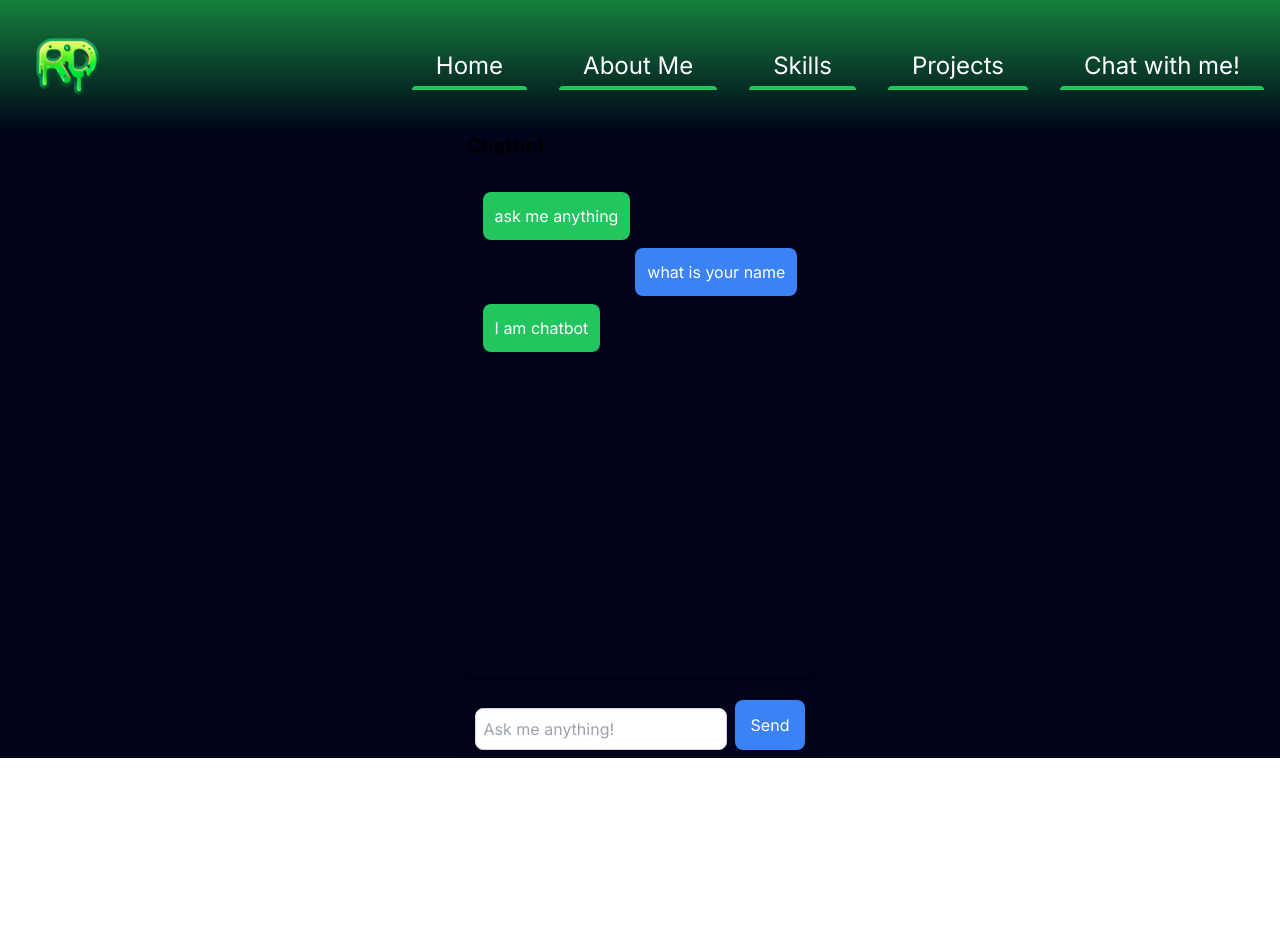
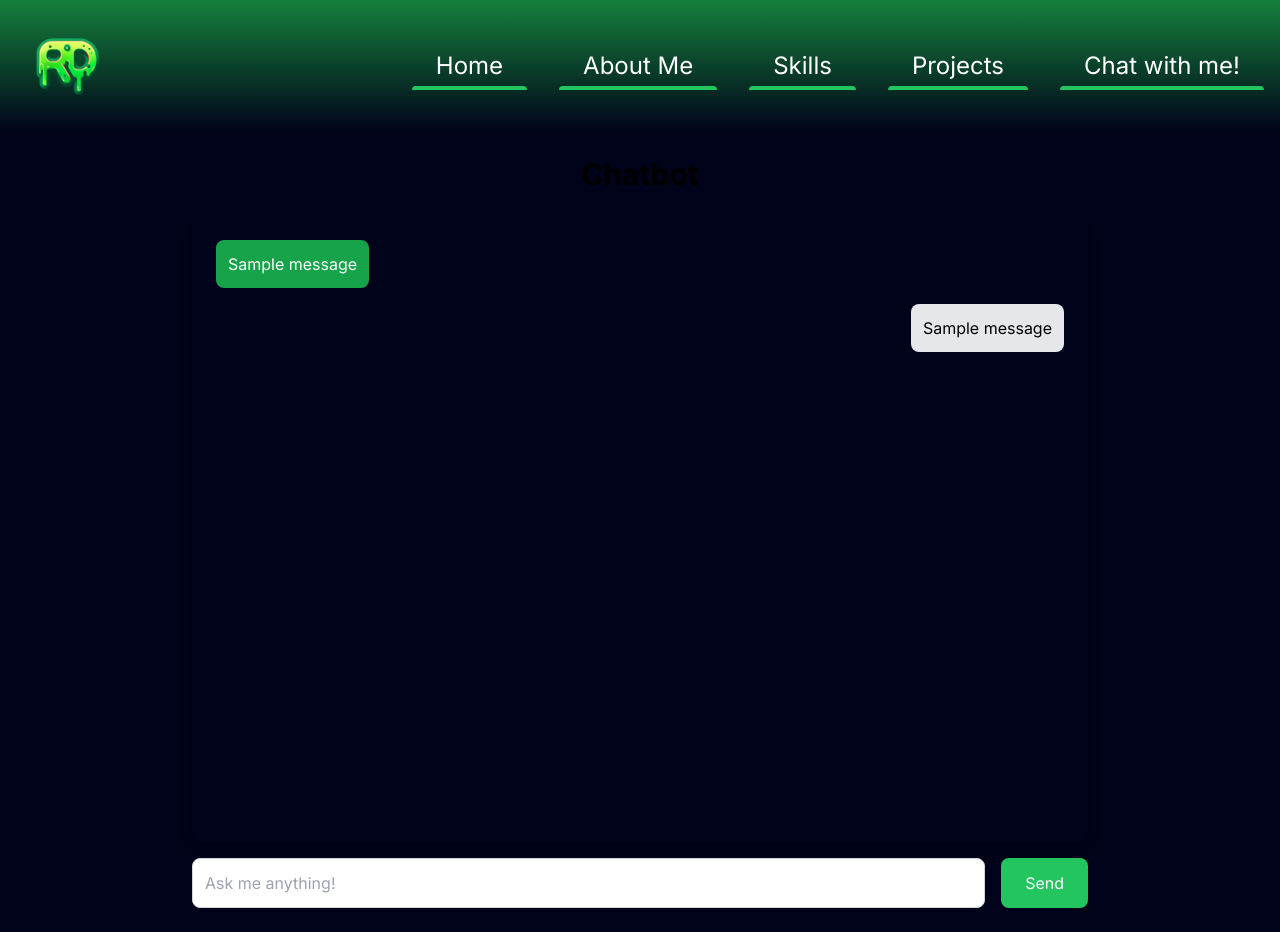
Before and after one commit to rgchdx/portfolio, a Next.js app: page /Chatbot in a window 1280 px wide. Before the commit the page ends 800 px from the top, so only its background shows below. Built offline with nearby package versions, Linux system fonts and the light colour scheme.

Commit message:
Created the usestates so that the submit button will actually send in the current state of the text into the chat and create a new message with newMessage

```diff
--- a/app/globals.css
+++ b/app/globals.css
@@ -45,3 +45,33 @@
   width: 100%;
   filter: drop-shadow(0 0 23px var(--animation-color))
 }
+
+.message{
+  border-radius: 5px;
+  padding: 0.5rem;
+  --message-color-ai: #4CAF50;
+  --message-color-user: #FFFFFF;
+}
+
+.message-ai{
+  background-color: var(--message-color-ai);
+  color:white;
+}
+
+.message-user{
+  background-color: var(--message-color-user);
+  color:black;
+  margin-left: 2em;
+}
+
+.input-form{
+  display: flex;
+  justify-content: space-between;
+  margin-top: 2rem;
+}
+
+.input-from input[type='text']{
+  margin-right: 1rem;
+  flex-grow: 1;
+  line-height: 2;
+}
--- a/components/Chatpage.tsx
+++ b/components/Chatpage.tsx
@@ -1,29 +1,76 @@
-import React from 'react'
+"use client";
+
+import React, { useState } from "react";
+
+// Message object to store chat messages
+type Message = {
+  text: string;
+  sender: "ai" | "user";
+};
 
 const Chatpage = () => {
+  // State to store the input value
+  const [newInputValue,setNewInputValue] = useState('');
+
+  // State to store messages
+  const [messages, setMessages] = useState<Message[]>([
+    {
+      text: "Sample message",
+      sender: "ai",
+    },
+    {
+      text: "Sample message",
+      sender: "user",
+    },
+  ]);
+
+  const newMessage: React.FormEventHandler = async (e) => {
+    e.preventDefault(); //stopping any propagation of the event before
+    setNewInputValue(''); //so that they know that they registered it
+    const newMessages: Message[] = [...messages,  { //take whatever messages are there (...) and add a new message
+        text: newInputValue,
+        sender: "user",
+    }];
+    setMessages(newMessages); //updating the messages
+  }
+
+
   return (
-    <main>
-    <h1 className="text-xl font-bold mb-4">Chatbot</h1>
+    <main className="flex flex-col items-center justify-center p-6 w-full h-screen">
+      <h1 className="text-3xl font-bold mb-6">Chatbot</h1>
 
-    <div className="w-full max-w-lg shadow-lg rounded-lg p-4 h-[500px] overflow-y-auto flex flex-col gap-2">
-        <div className="self-start bg-green-500 text-white rounded-lg p-3 max-w-[75%]">
-            ask me anything
-        </div>
-        <div className="self-end bg-blue-500 text-white rounded-lg p-3 max-w-[75%]">
-            what is your name
-        </div>
-        <div className="self-start bg-green-500 text-white rounded-lg p-3 max-w-[75%]">
-            I am chatbot
-        </div>
-    </div>
-    <form className="w-full max-w-lg flex mt-4  p-2 rounded-lg shadow-md">
-        <input type="text" placeholder="Ask me anything!" className="flex justify-between mt-2 flex-1 p-2 border border-gray-300 rounded-lg focus:outline-none focus:ring-2 focus:ring-blue-500"/>
-        <button type="submit" className="ml-2 bg-blue-500 text-white px-4 py-2 rounded-lg hover:bg-blue-600">
-            Send
+      <div className="w-full max-w-4xl flex-grow shadow-lg rounded-lg p-6 h-[70vh] overflow-y-auto flex flex-col gap-4">
+        {messages.map((message, index) => (
+          <p
+            key={index}
+            className={`rounded-lg p-3 max-w-[75%] ${
+              message.sender === "ai"
+                ? "bg-green-600 text-white self-start"
+                : "bg-gray-200 text-black self-end"
+            }`}
+          >
+            {message.text}
+          </p>
+        ))}
+      </div>
+
+      <form className="flex w-full max-w-4xl justify-between mt-4" onSubmit={newMessage}>
+        <input
+          type="text"
+          placeholder="Ask me anything!"
+          value={newInputValue}
+          onChange={(e) => setNewInputValue(e.currentTarget.value)}
+          className="flex-grow p-3 border border-gray-300 rounded-lg focus:outline-none focus:ring-2 focus:ring-green-500"
+        />
+        <button
+          type="submit"
+          className="ml-4 bg-green-500 text-white px-6 py-3 rounded-lg hover:bg-green-600 transition"
+        >
+          Send
         </button>
-    </form>
-</main>
-  )
-}
+      </form>
+    </main>
+  );
+};
 
-export default Chatpage
+export default Chatpage;
```
